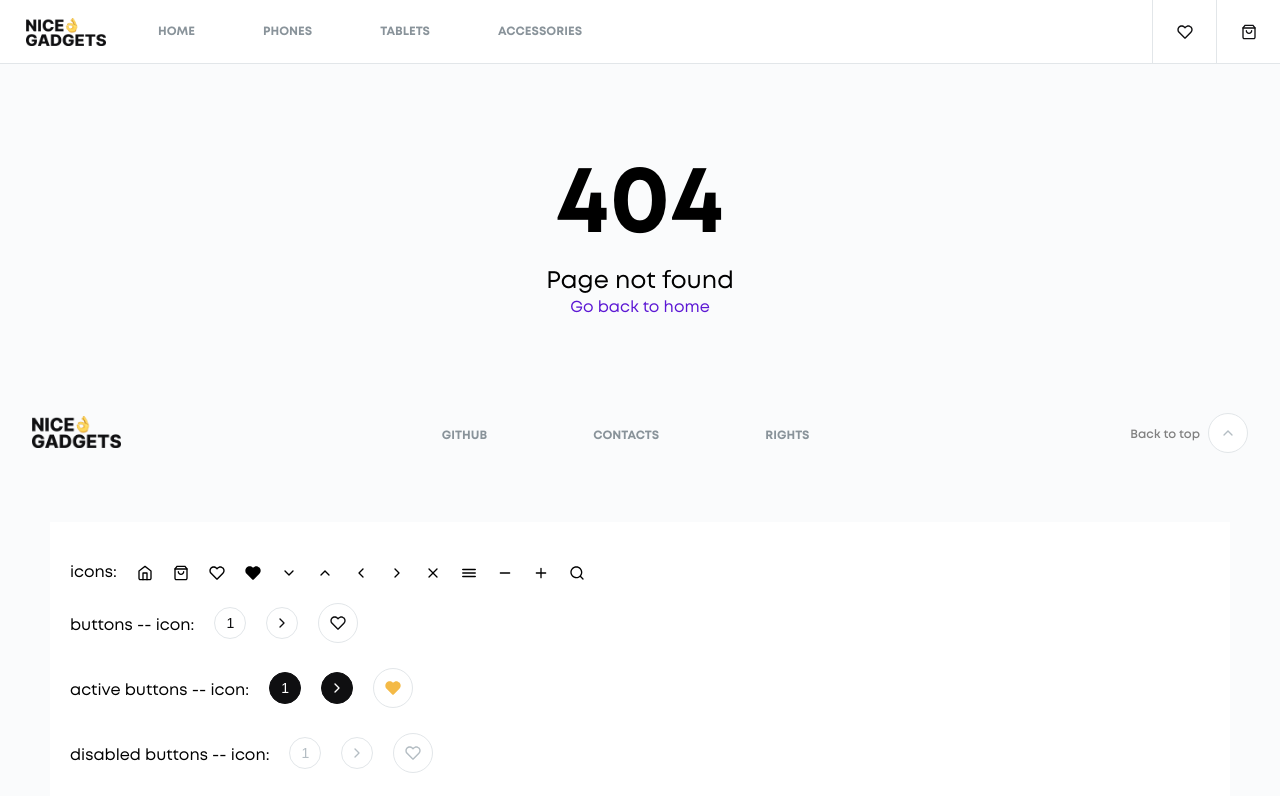
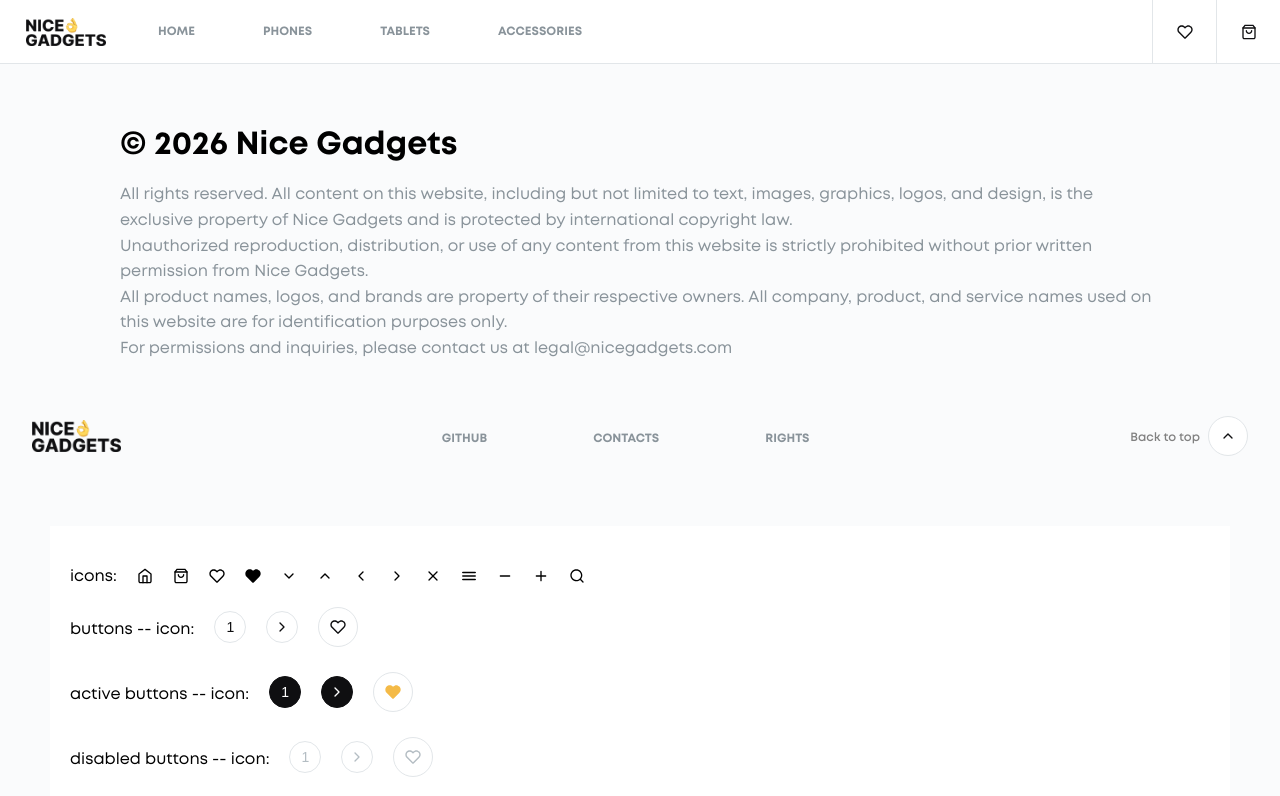
Before and after one commit to mate-group-project/nice-gadgets, a React (Vite) app: page /rights in a window 1280 px wide. Shown: the top 796 px of the page. Built offline with nearby package versions, Linux system fonts and the light colour scheme.

Commit message:
rights page layout

```diff
--- a/src/app/router.tsx
+++ b/src/app/router.tsx
@@ -6,6 +6,7 @@
 import { CartPage } from '@/pages/CartPage';
 import { ProductPage } from '@/pages/ProductPage.tsx';
 import { NotFoundPage } from '@/pages/NotFoundPage';
+import { RightPage } from '@/pages/RightPage';
 
 // routes
 export const router = createBrowserRouter([
@@ -42,6 +43,11 @@
         path: '*',
         element: <NotFoundPage />,
       },
+
+      {
+        path: 'rights',
+        element: <RightPage />,
+      },
     ],
   },
 ]);
--- a/src/pages/NotFountPage.scss
+++ b/src/pages/NotFountPage.scss
@@ -4,7 +4,7 @@
 
   &__title {
     font-size: 96px;
-        margin:0;
+    margin: 0;
   }
 
   &__text {
@@ -12,6 +12,6 @@
   }
 
   &__link {
-        color:#5C17D4;
+    color: #5c17d4;
   }
 }
--- /dev/null
+++ b/src/pages/RightPage.scss
@@ -0,0 +1,15 @@
+.rights {
+    padding: 40px 120px;
+
+    &__title {
+        margin-bottom: 16px;
+        font-weight: 700;
+        font-size: 32px;
+    }
+
+    &__text {
+        font-size: 16px;
+        line-height: 1.6;
+        color:#89939a;
+    }
+}
--- /dev/null
+++ b/src/pages/RightPage.tsx
@@ -0,0 +1,29 @@
+import './RightPage.scss';
+
+export const RightPage = () => (
+  <>
+    <div className="rights">
+      <h1 className="rights__title">© 2026 Nice Gadgets</h1>
+      <p className="rights__text">
+        All rights reserved. All content on this website, including but not
+        limited to text, images, graphics, logos, and design, is the exclusive
+        property of Nice Gadgets and is protected by international copyright
+        law.
+      </p>
+      <p className="rights__text">
+        Unauthorized reproduction, distribution, or use of any content from this
+        website is strictly prohibited without prior written permission from
+        Nice Gadgets.
+      </p>
+      <p className="rights__text">
+        All product names, logos, and brands are property of their respective
+        owners. All company, product, and service names used on this website are
+        for identification purposes only.
+      </p>
+      <p className="rights__text">
+        For permissions and inquiries, please contact us at
+        legal@nicegadgets.com
+      </p>
+    </div>
+  </>
+);
--- a/src/shared/components/Footer/Footer.scss
+++ b/src/shared/components/Footer/Footer.scss
@@ -1,8 +1,10 @@
 $height: 74px;
 
 :root {
+  scroll-behavior: smooth;
   --color-contacts: #89939a;
 }
+
 
 .footer {
   @include container;
--- a/src/shared/components/Footer/Footer.tsx
+++ b/src/shared/components/Footer/Footer.tsx
@@ -18,21 +18,21 @@
 
       <div className="info">
         <a
-          href="#"
+          href="https://github.com/mate-group-project/nice-gadgets/tree/main"
           className="contact"
         >
           github
         </a>
 
         <a
-          href="#"
+          href="/contact"
           className="contact"
         >
           contacts
         </a>
 
         <a
-          href="#"
+          href="/rights"
           className="contact"
         >
           rights
@@ -47,8 +47,7 @@
         </a>
         <Button
           className="button__icon button--lg"
-          onClick={() => {}}
-          disabled
+          onClick={() => window.scrollTo({ top: 0, behavior: 'smooth' })}
         >
           {' '}
           <Icon name="chevronUp" />{' '}
```
Lines whose indentation alone changed are shown as unchanged.
